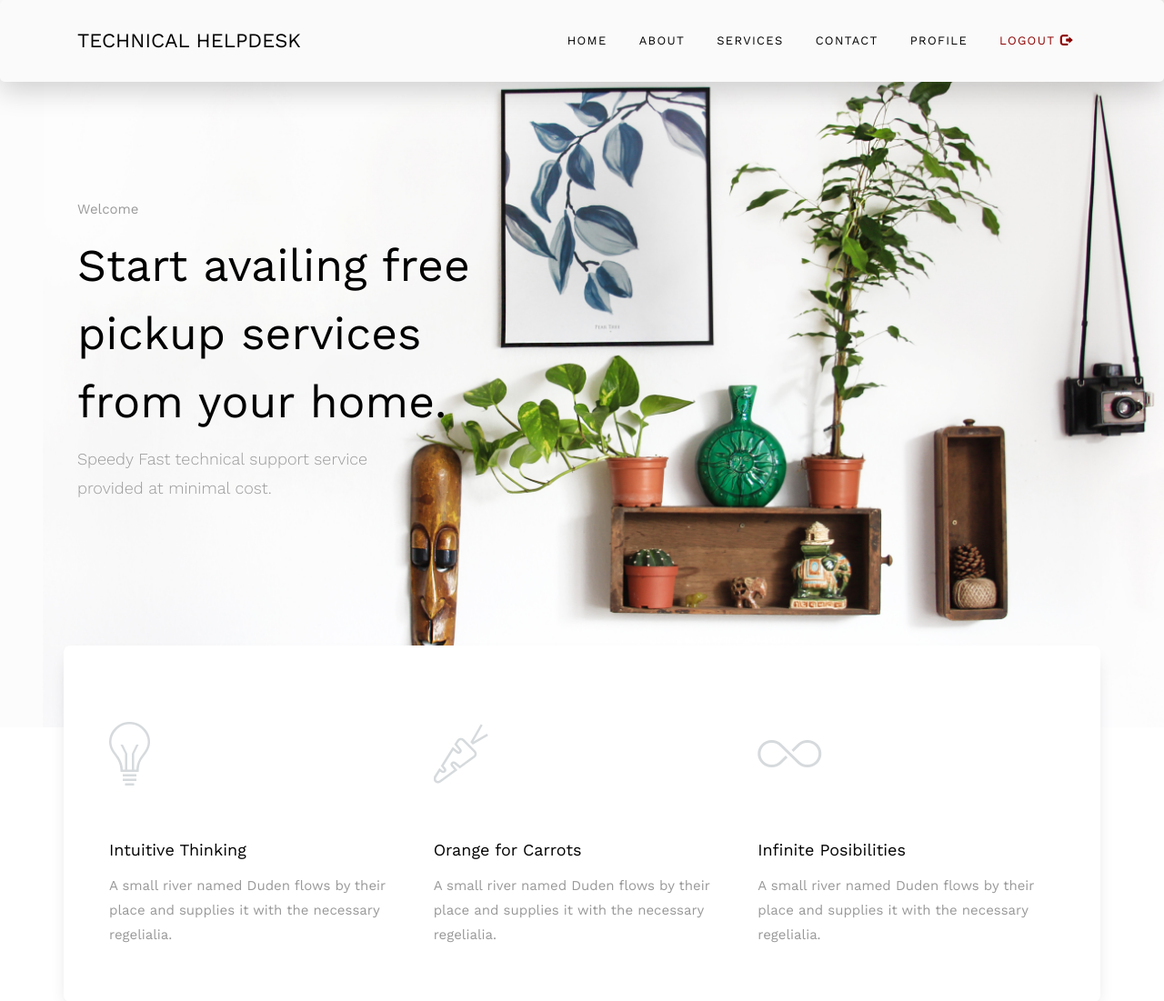
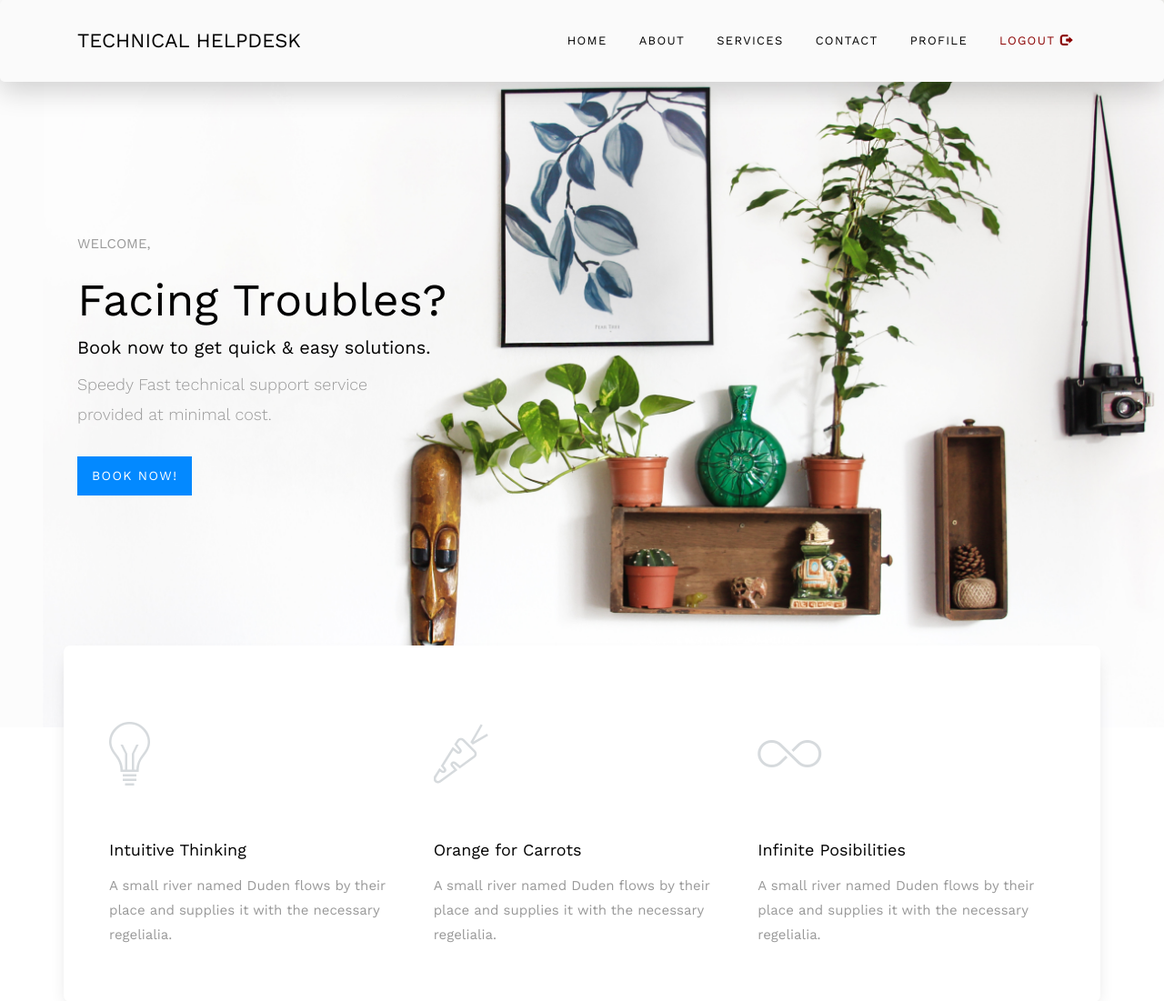
Before and after one commit to manabsaha/TechnicalHelpdesk, a Flask app: page / in a window 1280 px wide. Shown: the top 1101 px of the page at 91% size. Run offline with Flask 2, Linux system fonts and the light colour scheme; the visitor is signed in with stand-in values (Sample User, id 1); tables that the repository leaves empty or names only in its code hold one stand-in row (values such as "Sample post"); some libraries are stand-ins or nearby versions; some web fonts are replaced.

Commit message:
damage control

```diff
--- a/templates/site/index.html
+++ b/templates/site/index.html
@@ -13,10 +13,12 @@
                 <div class="col-lg-6 order-lg-1">
 
                     {% if user|length != 0 %}
-                        <p>Welcome {{ name }}</p>
-                        <h1 class="heading mb-3" data-aos="fade-up" >Start availing free pickup services<p> from your home.</h1>
+                    <p><div style="text-transform: uppercase">Welcome, {{ name }}</div></p>
+                    <h1 class="heading mb-3" data-aos="fade-up" >Facing Troubles?<p style="font-size:20px;">Book now to get quick & easy solutions.</p></h1>
                         <h3><p class="lead mb-5" data-aos="fade-up" data-aos-delay="100">Speedy Fast technical support service
                         <br> provided at minimal cost.</br></p></h3>
+                    <p data-aos="fade-up" data-aos-delay="200">
+                            <a href="/ticket" class="btn btn-primary py-3 px-4">BOOK NOW!</a></p>
                     {%else%}
                     <h1 class="heading mb-3" data-aos="fade-up" style="line-height:1.2; padding-top:0px"><a href="/reg">SIGN UP!</a><p
                             style="font-size:30px;" data-aos="fade-up">to avail free<br>pickup from your home.</h1>
```
